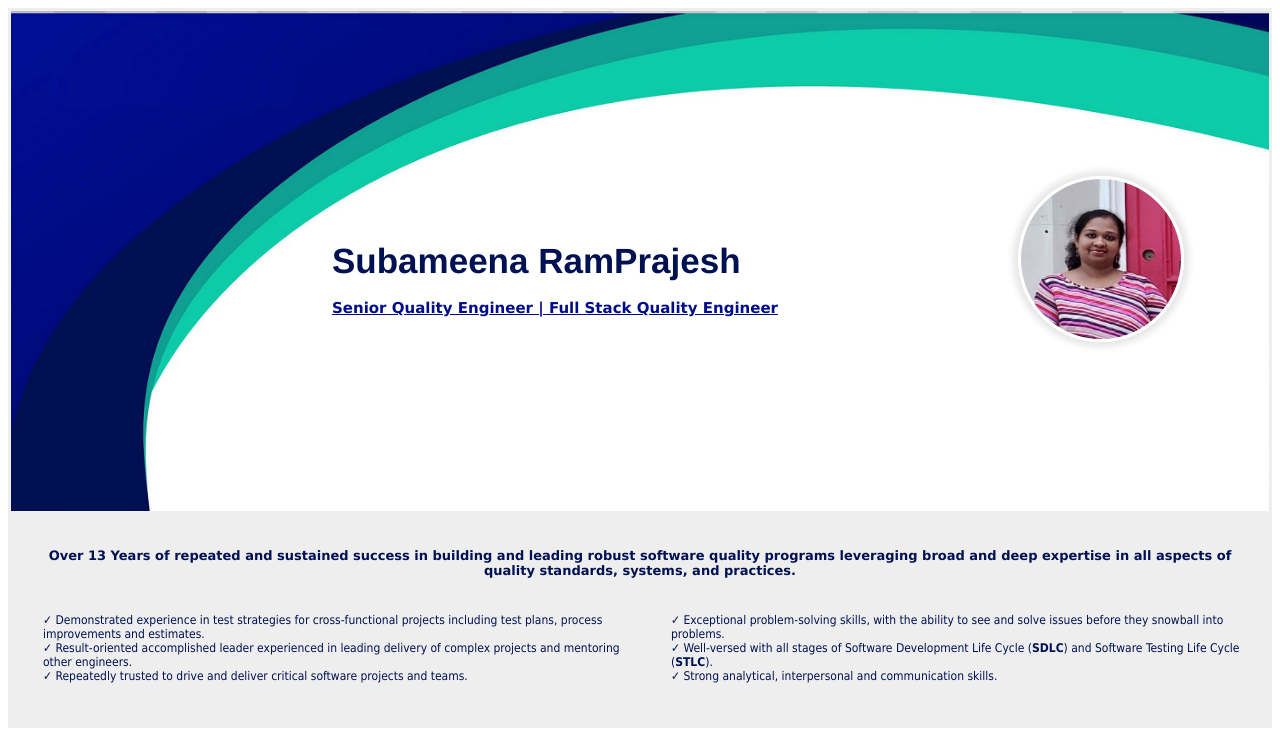
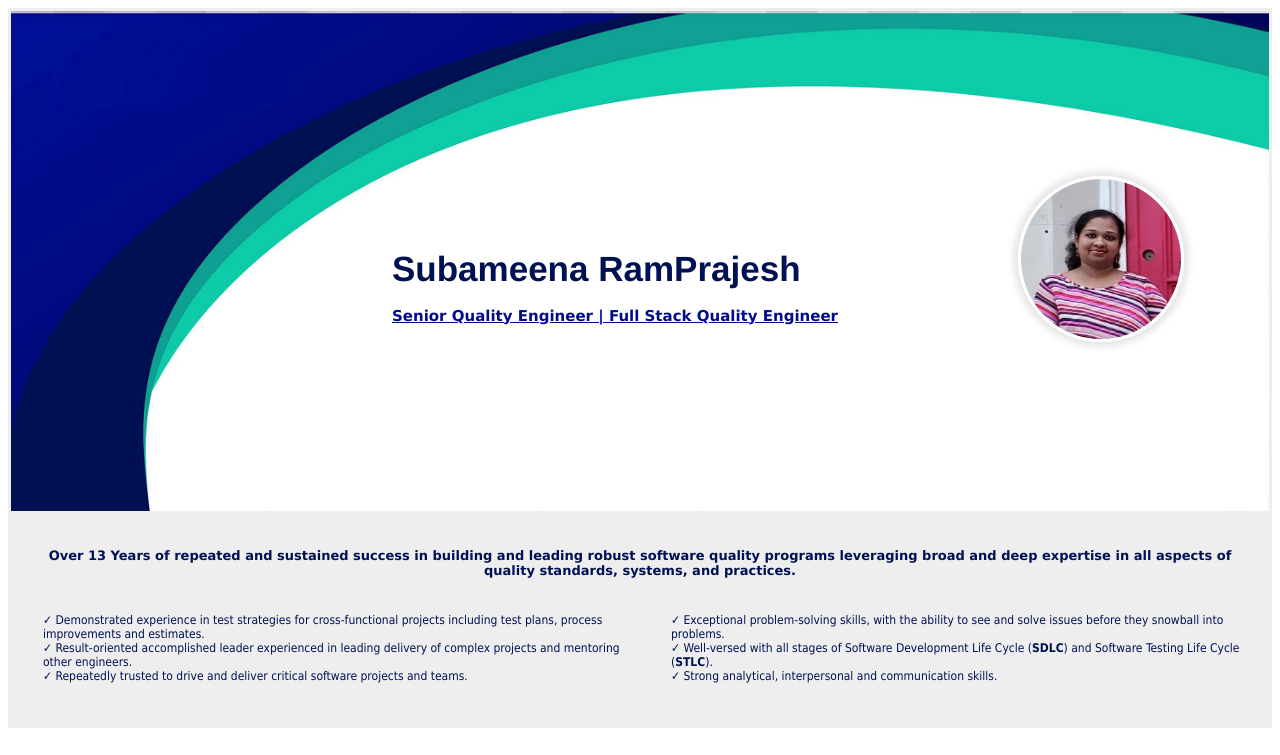
Before and after one commit to subameena/Subameena, a plain HTML site: page index.html in a window 1280 px wide. Shown: the top 755 px of the page. Drawn offline with Linux system fonts and the light colour scheme.

Commit message:
Update Style.css

```diff
--- a/Style.css
+++ b/Style.css
@@ -28,9 +28,9 @@
 h1{
 	/*background: #c7f1ff; */
 	font-size: 35px;
-	padding-top: 80px;
-	padding-bottom: 40px;
-	padding-left: 320px;
+	padding-top: 55px;
+	/*padding-bottom: 40px;*/
+	padding-left: 380px;
 	Font-family: Helvetica;
 	Color: #001153;
 	}
```
